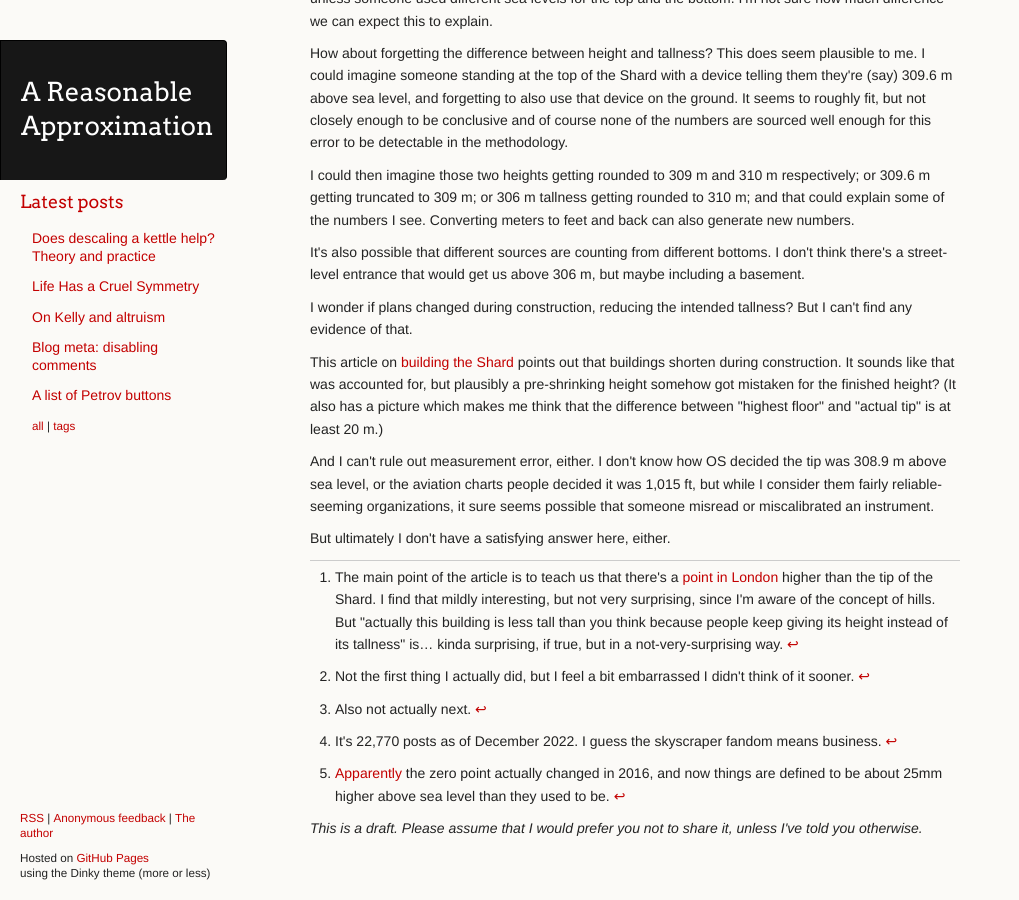
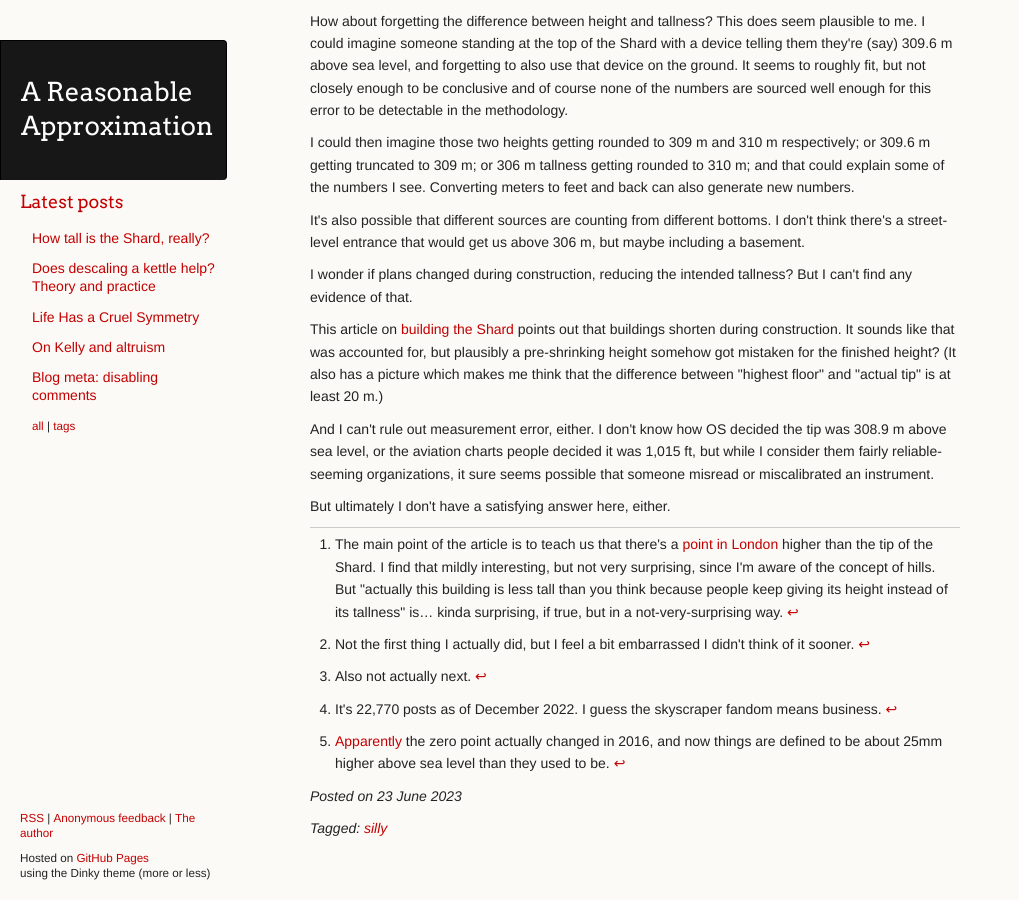
Before and after one commit to ChickenProp/chickenprop.github.com, a Jekyll site: the page built from _posts/2023-06-23-how-tall-is-the-shard.md, in a window 1280 px wide and 900 px high, scrolled down 3537 px. Shown: the whole window, without its empty margins (0-1019 px from the left). Built offline with Jekyll 4.4.1, drawn with Linux system fonts in a browser that asks for light colours; nearby versions of some CDN libraries; some of the changed text lies outside the part shown.

Commit message:
Publish shard.

```diff
--- a/drafts/how-tall-is-the-shard.md
+++ b/_posts/2023-06-23-how-tall-is-the-shard.md
@@ -1,6 +1,8 @@
 ---
 title: "How tall is the Shard, really?"
-layout: draft
+layout: post
+lw_xpost: true
+tags: silly
 ---
 [According to Wikipedia](https://en.wikipedia.org/wiki/The_Shard), the Shard (the tallest building in the UK) stands "309.6 meters (1,016 feet) high". I put this in my Anki deck as "Height of the Shard / 310m", but I was saying "height" to mean "tallness" (because I don't much like that word) and I had assumed Wikipedia was using it the same way. So I thought the Shard was 310 m tall.
 
```
